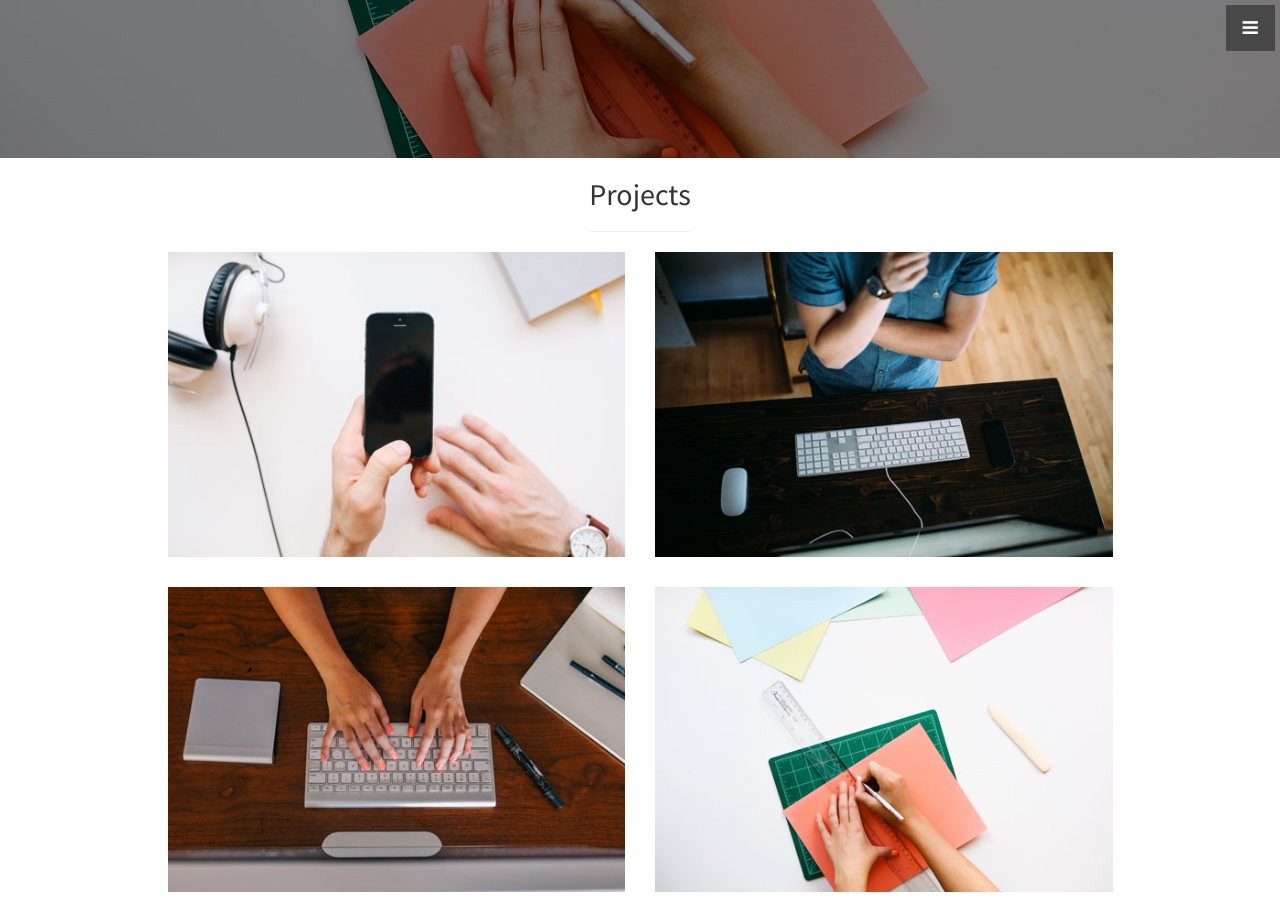
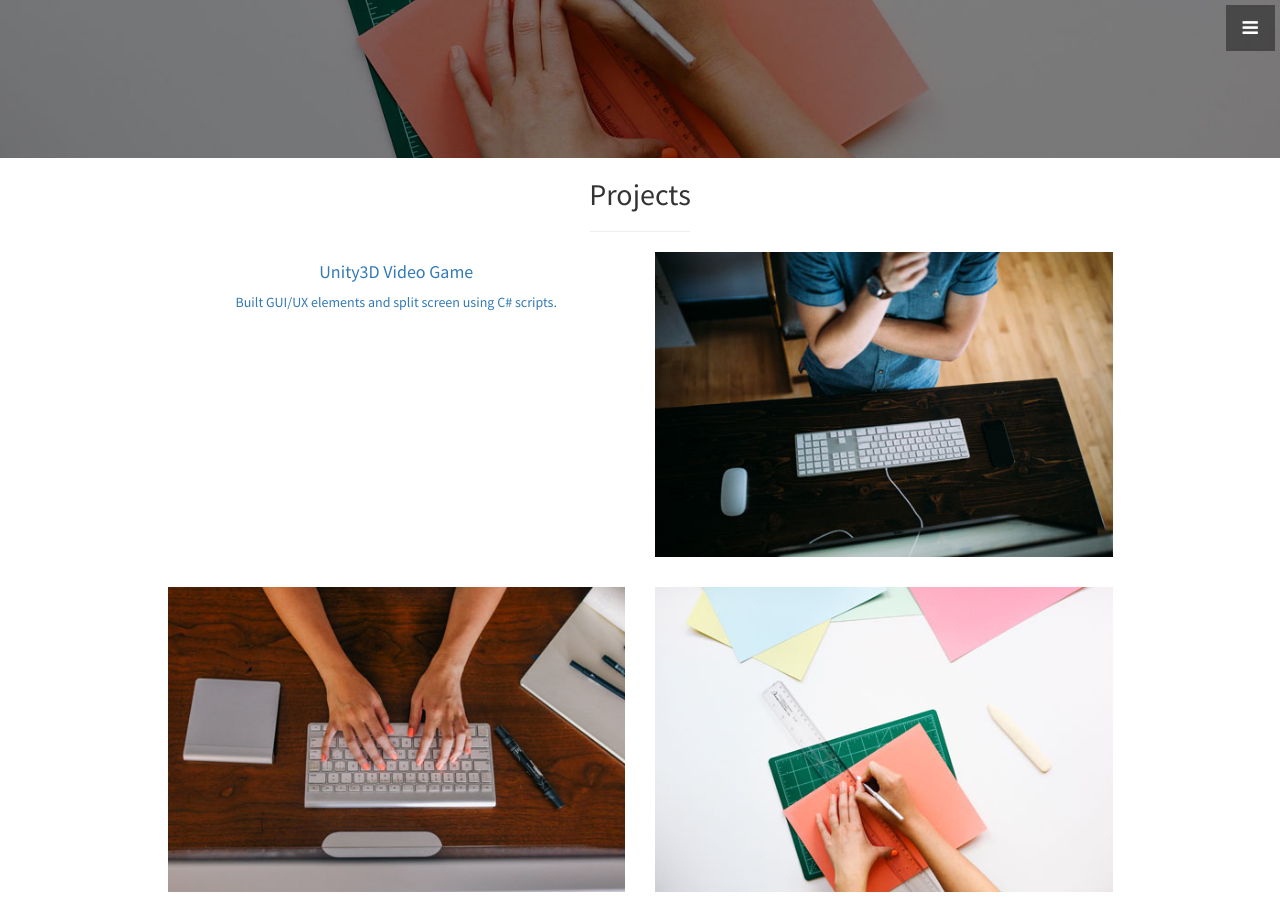
Before and after one commit to jsng0/jsng0.github.io, a Jekyll site: the page index.html, which Jekyll copies as it is, in a window 1280 px wide and 900 px high, scrolled down 1698 px. Built offline with Jekyll 4.4.1, drawn with Linux system fonts in a browser that asks for light colours.

Commit message:
added project 1 info

```diff
--- a/index.html
+++ b/index.html
@@ -107,9 +107,10 @@
                     <div class="row">
                         <div class="col-md-6">
                             <div class="portfolio-item">
-                                <a href="#">
-                                    <img class="img-portfolio img-responsive" src="img/portfolio-1.jpg">
-                                </a>
+                                <a href = "https://github.com/the-jsng/SpinOut">
+					                <h4>Unity3D Video Game</h4>
+					                    <p>Built GUI/UX elements and split screen using C# scripts.</p>
+			                    </a>
                             </div>
                         </div>
                         <div class="col-md-6">
```
